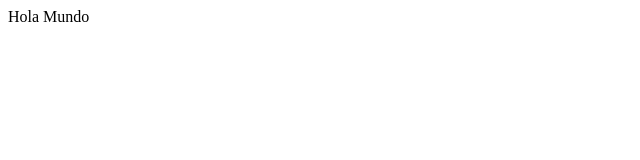
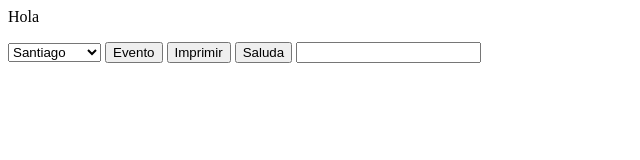
Before and after one commit to evivanco/dwm2, a plain HTML site: page productos.html in a window 1280 px wide. Shown: the whole page, without its empty margins (0-640 px from the left). Drawn offline with Linux system fonts and the light colour scheme.

Commit message:
Practica JS

```diff
--- a/productos.html
+++ b/productos.html
@@ -1,5 +1,96 @@
 <html>
+    <head>
+        <script>
+            function saludar(){
+                alert("Hola");
+            }
+            function mostrarText(){
+                alert(document.getElementById("texto").value);
+            }
+            function tecla(e){
+                if (e.key === "Enter") {
+                    e.preventDefault();
+                    alert("Hola");
+                }
+            }
+            let x, y, z;
+            x = 5;
+            y = 2;
+            z = x + y;
+            z = x % y;
+            z += 2; // z = z + 2;
+            z *= 2; // z = z * 2;
+            z = x ** y;
+            console.log(z);
+            // Estructuras de Control && and || or
+            if (z < 10 && y === 2){ // y == 2 y = "2" < > <= >= == ===
+                console.log("Z es unitario");
+            } else if (z < 20){
+                console.log("Z es decimal");
+            } else {
+                console.log("Otro Caso");
+            }
+            try {
+                alert("Hola");
+                throw "Muy Lento";
+            } catch (err) {
+                console.log(err);
+            }
+            console.log(typeof(z));
+            class Persona {};
+            const p = new Persona();
+            if (p instanceof Persona){
+                alert("Es una persona");
+            }
+            let text;
+            if (Math.random() < 0.5){ // variablealeatoria
+                text = "Cara";
+            } else {
+                text = "Sello";
+            }
+            console.log(text);
+            // Iteraciones
+            for(let i=0; i < 3; i++){ // for i in range(3) : print(i)
+                console.log(i);
+            }
+            let j = 0;
+            while(j < 3){
+                console.log(j);
+                j++;
+            }
+            let k = 0;
+            do {
+                console.log(k);
+                k++;
+            } while (k < 3);
+            const marcas = ["BMW", "Volvo", "Ford"];
+            let l = 0;
+            let todasMarcas = "";
+            for(;marcas[l];){
+                todasMarcas = todasMarcas + " " + marcas[l];
+                l++;
+            }
+            console.log(todasMarcas);
+            let m = 0;
+            let tMarcas = "";
+            while(marcas[m]){
+                tMarcas += " " + marcas[m];
+                m++;
+            }
+            console.log(tMarcas);
+        </script>
+    </head>
     <body>
-        Hola Mundo
+        <p id="msg"></p>
+        <select name="comuna" id="com"></select>
+        <script>
+            console.log("Empezo Codigo de Modificacion");
+            document.getElementById("msg").innerText = "Hola";
+            document.getElementById("com").innerHTML = '<option value="1">Santiago</option><option value="2">Concepcion</option>';
+        </script>
+        <button type="button" onclick="alert('Boton');">Evento</button>
+        <button type="button" onclick="window.print();">Imprimir</button>
+        <button type="button" onclick="saludar();">Saluda</button>
+        <input id="texto" type="text" onkeyDown="tecla(event);" />
     </body>
 </html>
```
